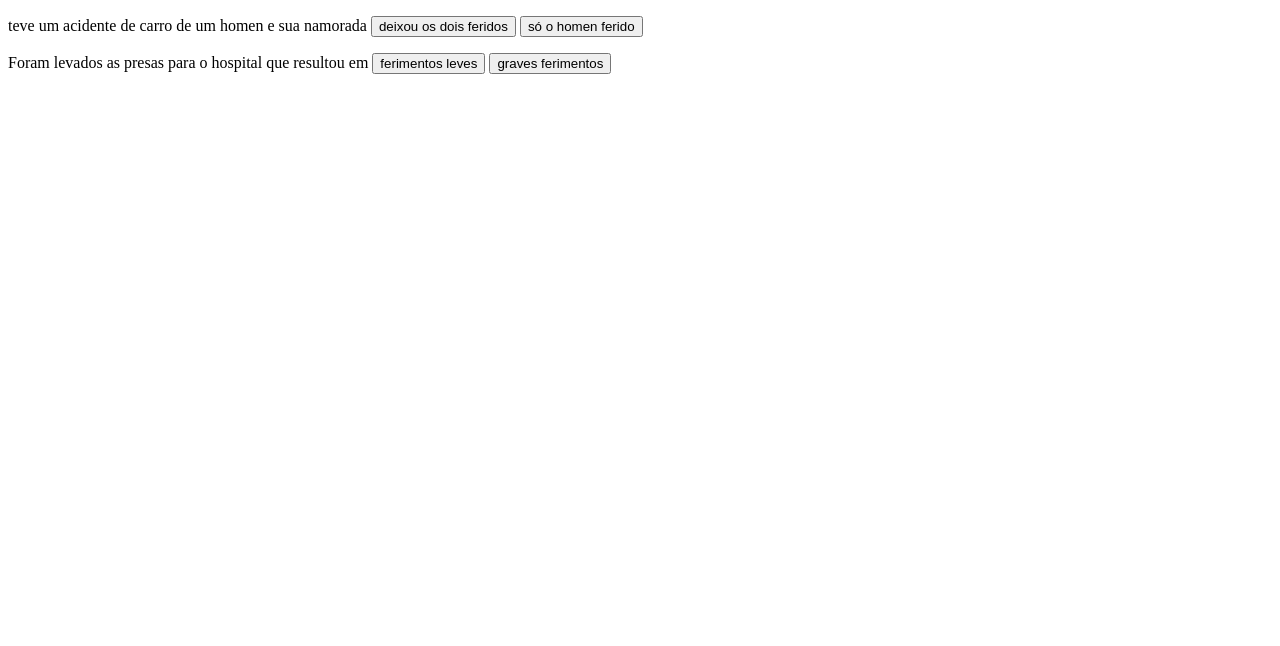
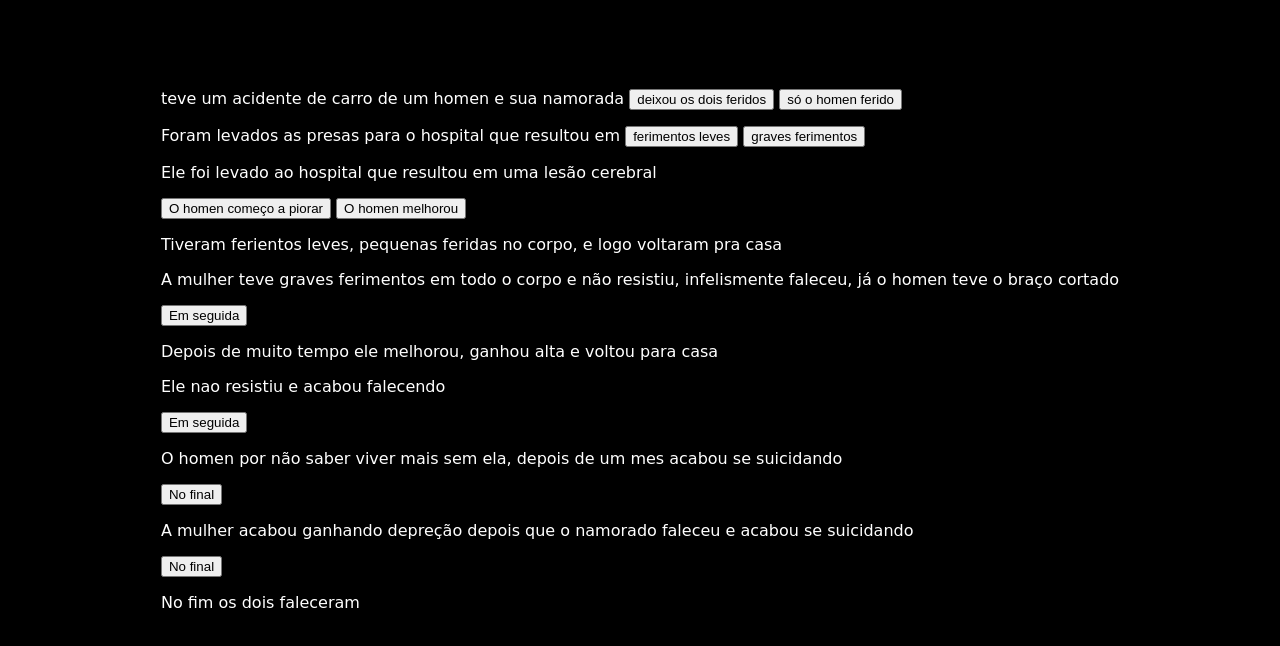
Before and after one commit to Fatimaluana/RPGFATIMA, a plain HTML site: page index.html in a window 1280 px wide. Drawn offline with Linux system fonts and the light colour scheme; a web font is replaced by a local one.

Commit message:
adicao de codigos

```diff
--- a/index.html
+++ b/index.html
@@ -14,17 +14,59 @@
         <div class="passo ativo" id="passo-0">
         <p>teve um acidente de carro de um homen e sua namorada
         <button class="btn-proximo" data-proxima="1">deixou os dois feridos</button>
-        <button class="btn-proximo" data-proxima="1">só o homen ferido </button>
+        <button class="btn-proximo" data-proxima="2">só o homen ferido </button>
         </div>
 
-        <div class="passo ativo" id="passo-0">
+        <div class="passo ativo" id="passo-1">
         <p>Foram levados as presas para o hospital que resultou em
-        <button class="btn-proximo" data-proxima="1">ferimentos leves </button>
-        <button class="btn-proximo" data-proxima="1">graves ferimentos </button>
+        <button class="btn-proximo" data-proxima="3">ferimentos leves </button>
+        <button class="btn-proximo" data-proxima="4">graves ferimentos </button>
+        </div>
+
+        <div class="passo ativo" id="passo-3">
+        <p>Ele foi levado ao hospital que resultou em uma lesão cerebral</p>
+        <button class="btn-proximo" data-proxima="5">O homen começo a piorar</button>
+        <button class="btn-proximo" data-proxima="6">O homen melhorou</button>
+        </div>
+
+        <div class="passo ativo" id="passo-4">
+        <p>Tiveram ferientos leves, pequenas feridas no corpo, e logo voltaram pra casa</p>
         </div>
 
 
-         </p>
+        <div class="passo ativo" id="passo-5">
+        <p>A mulher teve graves ferimentos em todo o corpo e não resistiu, infelismente faleceu, já o homen teve o braço cortado</p>
+        <button class="btn-proximo" data-proxima="7">Em seguida</button>
+        </div>
+
+        <div class="passo ativo" id="passo-6">
+        <p>Depois de muito tempo ele melhorou, ganhou alta e voltou para casa</p>
+        </div>
+
+        <div class="passo ativo" id="passo-7">
+        <p>Ele nao resistiu e acabou falecendo</p>
+        <button class="btn-proximo" data-proxima="8">Em seguida</button>
+        </div>
+
+        <div class="passo ativo" id="passo-8">
+        <p>O homen por não saber viver mais sem ela, depois de um mes acabou se suicidando</p>
+        <button class="btn-proximo" data-proxima="9">No final</button>
+        </div>
+
+        <div class="passo ativo" id="passo-9">
+        <p>A mulher acabou ganhando depreção depois que o  namorado faleceu e acabou se suicidando</p>
+        <button class="btn-proximo" data-proxima="10">No final</button>
+        </div>
+
+        <div class="passo ativo" id="passo-10">
+        <p>No fim os dois faleceram</p>
+        </div>
+
+
+
+
+
+    </p>
 </main>
 
 
--- a/style.css
+++ b/style.css
@@ -1 +1,10 @@
-font-family: "Mea Culpa", cursive;
+body{
+    background-color: black;
+    color: white;
+    font-family: "Mea Culpa", cursive;
+    display: flex;
+    justify-content: center;
+    align-items: center;
+    height: 700px;
+    margin: 0;
+}
```
